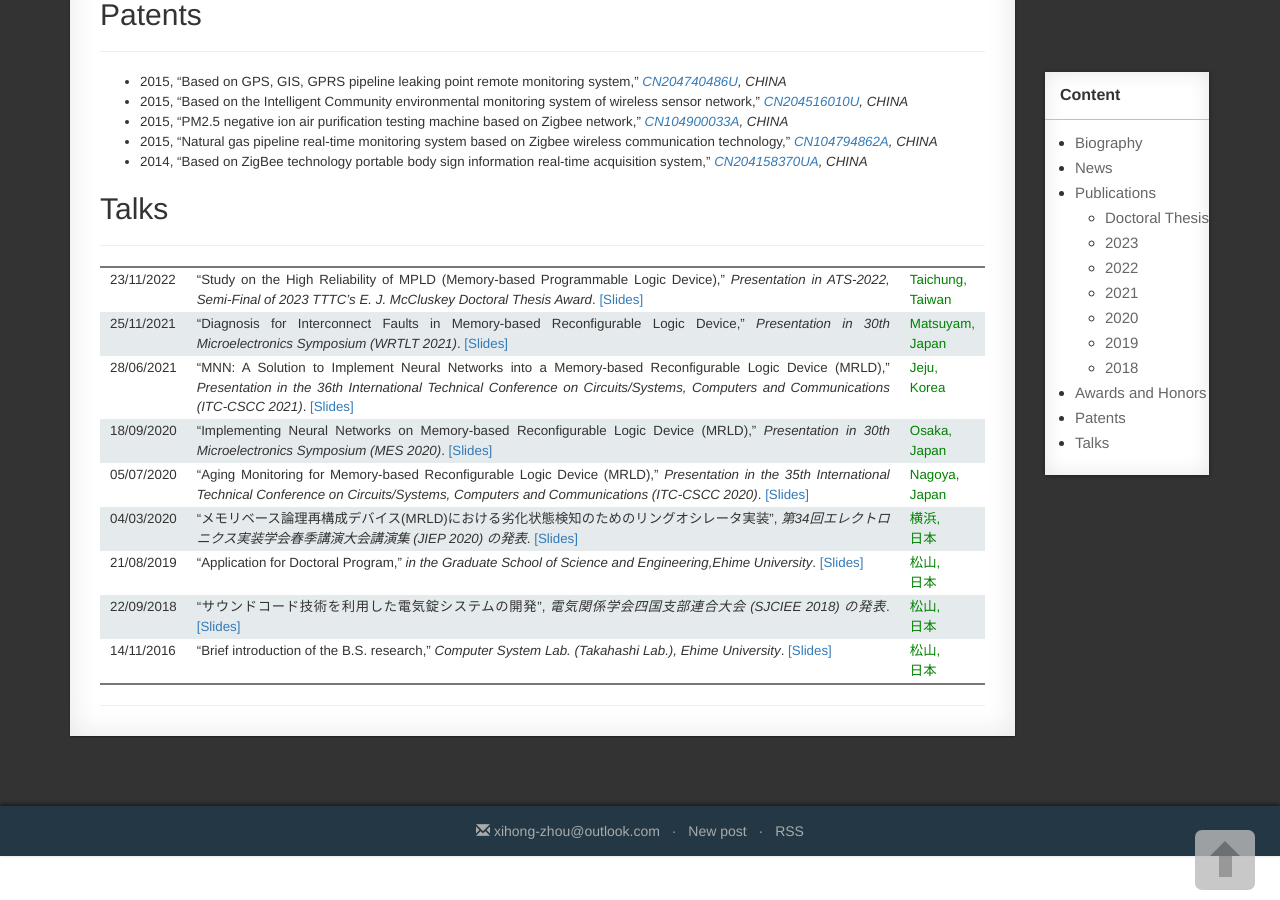
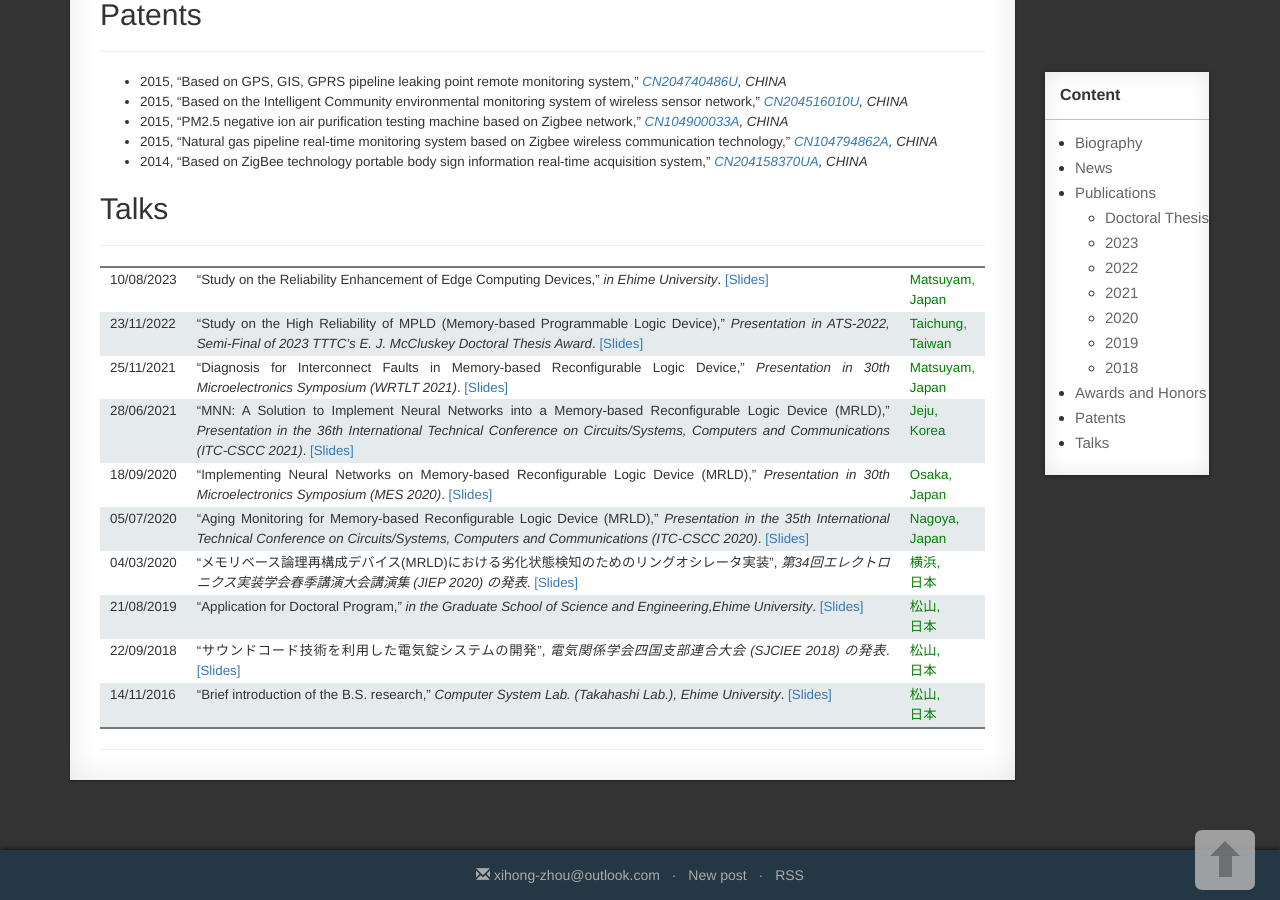
Before and after one commit to XihongZhou/xihongzhou.github.io, a Jekyll site: the page built from pages/1_homepage.md, in a window 1280 px wide and 900 px high, scrolled down 2515 px. Built offline with Jekyll 4.4.1, drawn with Linux system fonts in a browser that asks for light colours; comment, search, counter and statistics services are not loaded.

Commit message:
Update 1_homepage.md

```diff
--- a/pages/1_homepage.md
+++ b/pages/1_homepage.md
@@ -141,6 +141,7 @@ permalink: /homepage/
 
 ---
 
+|10/08/2023 |"Study on the Reliability Enhancement of Edge Computing Devices,” *in Ehime University*. [[Slides]](https://xihongzhou.github.io/talks/2023-08-10_Doctoral-Thesis_zhou[Slides].pdf) |<span style="color:green">Matsuyam,<br>Japan</span>
 |23/11/2022 |"Study on the High Reliability of MPLD (Memory-based Programmable Logic Device),” *Presentation in ATS-2022, Semi-Final of 2023 TTTC's E. J. McCluskey Doctoral Thesis Award*. [[Slides]](https://xihongzhou.github.io/talks/2022-11-23_ATS-Ph.D-Thesis-Competition_Zhou[Sildes].pdf) |<span style="color:green">Taichung,<br>Taiwan</span>
 |25/11/2021 |"Diagnosis for Interconnect Faults in Memory-based Reconfigurable Logic Device,” *Presentation in 30th Microelectronics Symposium (WRTLT 2021)*. [[Slides]](https://xihongzhou.github.io/talks/2021-11-25-WRTLT_zhou[Slides].pdf) |<span style="color:green">Matsuyam,<br>Japan</span>
 |28/06/2021 |"MNN: A Solution to Implement Neural Networks into a Memory-based Reconfigurable Logic Device (MRLD),” *Presentation in the 36th International Technical Conference on Circuits/Systems, Computers and Communications (ITC-CSCC 2021)*. [[Slides]](https://xihongzhou.github.io/talks/2021-06-28-ITC-CSCC_zhou[Slides].pdf) |<span style="color:green">Jeju,<br>Korea</span>
```
